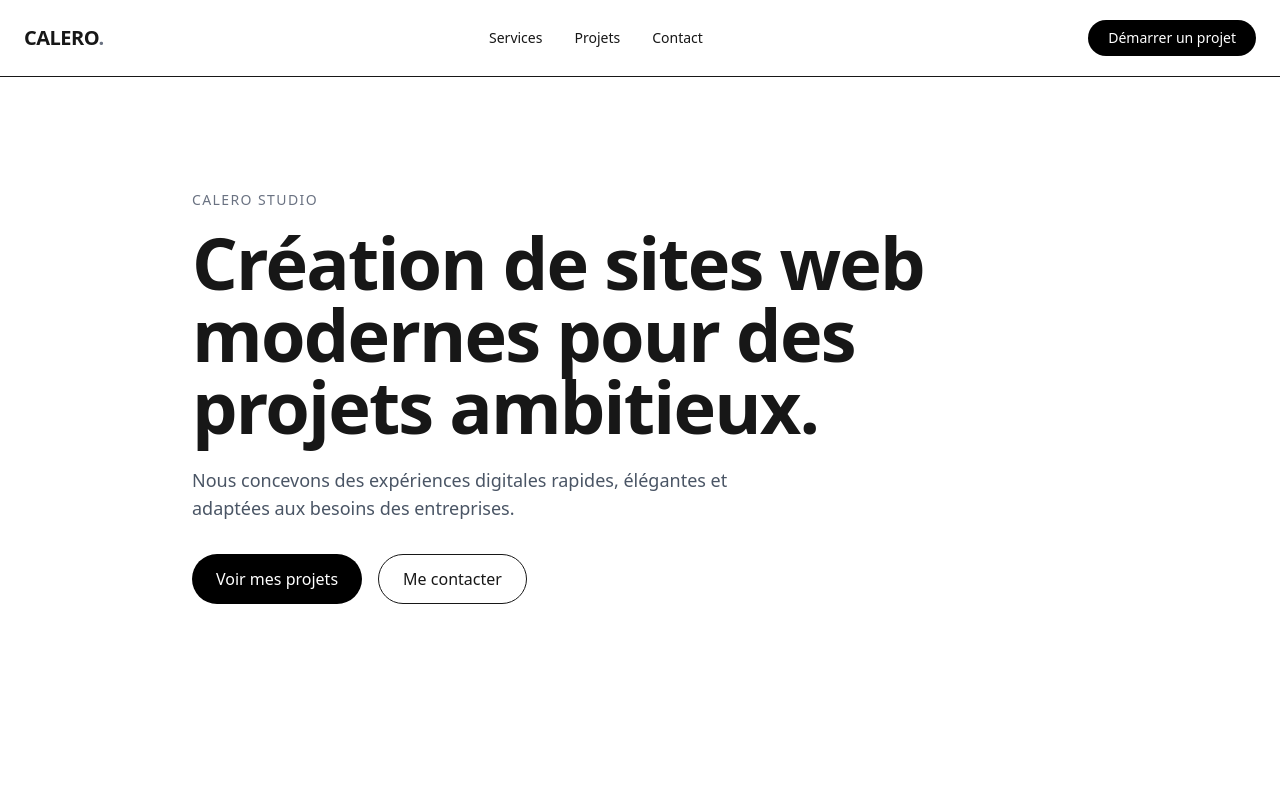
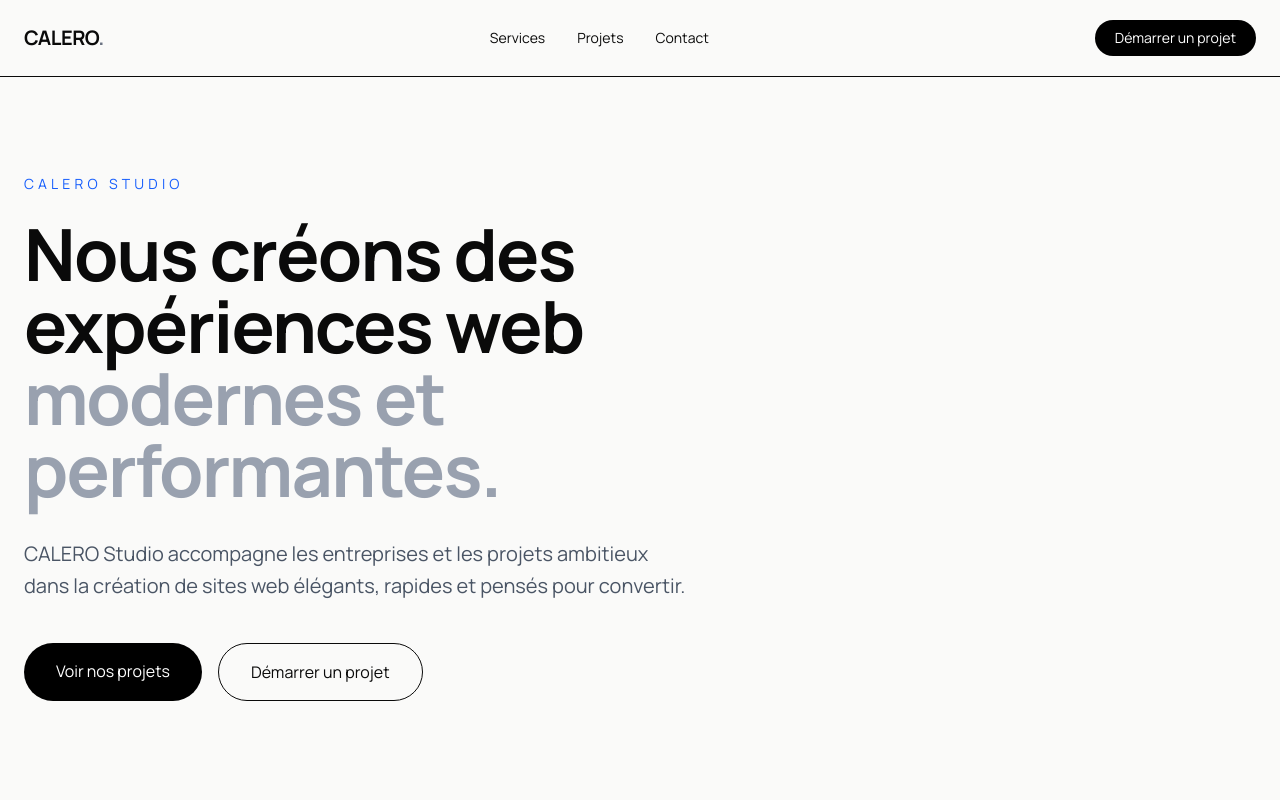
Before and after one commit to IM-LRC/calero-studio, a Next.js app: page / in a window 1280 px wide. Shown: the top 800 px of the page. Built offline with nearby package versions, Linux system fonts and the light colour scheme.

Commit message:
Redesign hero section with premium branding

```diff
--- a/src/app/globals.css
+++ b/src/app/globals.css
@@ -1,8 +1,10 @@
 @import "tailwindcss";
 
 :root {
-  --background: #ffffff;
-  --foreground: #171717;
+  --background: #fafaf9;
+  --foreground: #0a0a0a;
+  --muted: #525252;
+  --accent: #2563eb;
 }
 
 body {
--- a/src/app/layout.tsx
+++ b/src/app/layout.tsx
@@ -1,21 +1,14 @@
-import type { Metadata } from "next";
-import { Geist, Geist_Mono } from "next/font/google";
+import { Manrope } from "next/font/google";
 import "./globals.css";
 
-const geistSans = Geist({
-  variable: "--font-geist-sans",
-  subsets: ["latin"],
-});
-
-const geistMono = Geist_Mono({
-  variable: "--font-geist-mono",
+const manrope = Manrope({
   subsets: ["latin"],
 });
 
 export const metadata = {
-  title: "CALERO Studio | Développement Web",
+  title: "CALERO Studio",
   description:
-    "CALERO Studio crée des sites web modernes et des intégrations web performantes.",
+    "CALERO Studio crée des expériences web modernes et performantes.",
 };
 
 export default function RootLayout({
@@ -24,11 +17,8 @@ export default function RootLayout({
   children: React.ReactNode;
 }>) {
   return (
-    <html
-      lang="en"
-      className={`${geistSans.variable} ${geistMono.variable} h-full antialiased`}
-    >
-      <body className="min-h-full flex flex-col">{children}</body>
+    <html lang="fr">
+      <body className={manrope.className}>{children}</body>
     </html>
   );
 }
--- a/src/components/Hero.tsx
+++ b/src/components/Hero.tsx
@@ -1,28 +1,38 @@
 const Hero = () => {
   return (
-    <section className="min-h-[80vh] flex items-center">
-      <div className="max-w-7xl mx-auto px-6">
-        <p className="mb-4 text-sm uppercase tracking-widest text-gray-500">
-          CALERO Studio
-        </p>
+    <section className="min-h-[90vh] flex items-center">
+      <div className="max-w-7xl mx-auto w-full px-6">
+        <div className="max-w-4xl">
+          <p className="mb-6 text-sm uppercase tracking-[0.3em] text-blue-600">
+            CALERO Studio
+          </p>
 
-        <h1 className="max-w-4xl text-5xl md:text-7xl font-bold tracking-tight">
-          Création de sites web modernes pour des projets ambitieux.
-        </h1>
+          <h1 className="text-5xl font-bold tracking-tight md:text-7xl">
+            Nous créons des expériences web
+            <span className="text-gray-400"> modernes et performantes.</span>
+          </h1>
 
-        <p className="mt-6 max-w-xl text-lg text-gray-600">
-          Nous concevons des expériences digitales rapides, élégantes et
-          adaptées aux besoins des entreprises.
-        </p>
+          <p className="mt-8 max-w-2xl text-lg leading-relaxed text-gray-600 md:text-xl">
+            CALERO Studio accompagne les entreprises et les projets ambitieux
+            dans la création de sites web élégants, rapides et pensés pour
+            convertir.
+          </p>
 
-        <div className="mt-8 flex gap-4">
-          <button className="rounded-full bg-black px-6 py-3 text-white">
-            Voir mes projets
-          </button>
+          <div className="mt-10 flex flex-col gap-4 sm:flex-row">
+            <a
+              href="#projects"
+              className="rounded-full bg-black px-8 py-4 text-center text-white transition hover:opacity-80"
+            >
+              Voir nos projets
+            </a>
 
-          <button className="rounded-full border px-6 py-3">
-            Me contacter
-          </button>
+            <a
+              href="#contact"
+              className="rounded-full border px-8 py-4 text-center transition hover:bg-black hover:text-white"
+            >
+              Démarrer un projet
+            </a>
+          </div>
         </div>
       </div>
     </section>
```
